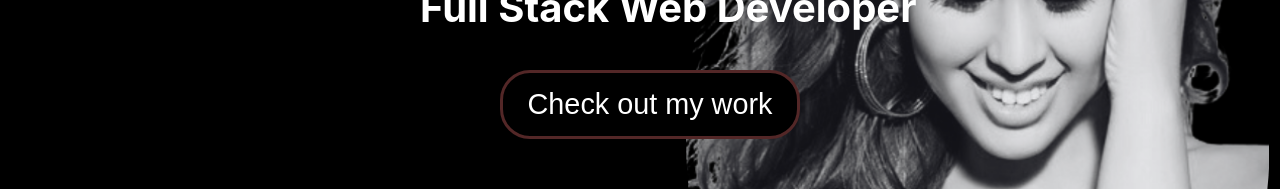
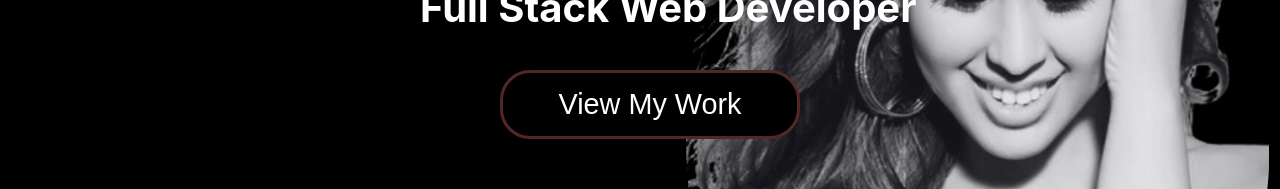
Before and after one commit to ChantellePe/chantelleperreau, a React (Create React App) app in the folder chantelleperreau/: page / in a window 1280 px wide. Shown: the part 230-419 px from the top of the page. Built offline with nearby package versions, Linux system fonts and the light colour scheme.

Commit message:
More styling changes

```diff
--- a/chantelleperreau/src/App.css
+++ b/chantelleperreau/src/App.css
@@ -7,7 +7,10 @@
   white-space: nowrap;
   display: block;
 }
-
+a {
+  text-decoration: none;
+  color: inherit;
+}
 .header {
   float: right;
   position: fixed;
@@ -44,7 +47,7 @@
 .bgImg{
   height: 650px;
   border-radius: 50%;
-  overflow: hidden;
+  overflow: auto;
   z-index: 3;
   position: fixed;
   right:10px;
@@ -62,7 +65,7 @@
   margin-left: 80px;
   font-size: 1.8rem;
   padding: 15px 20px;
-
+  cursor: pointer;
 }
 
 .body {
@@ -90,9 +93,16 @@
   white-space: nowrap;
 }**/
 
-@media only screen and (min-width: 1000px) {
+@media only screen and (max-width: 1919px) {
 
   .bgImg{
     height:800px;
   }
 }
+
+@media only screen and (min-width: 1920px) {
+
+  .bgImg{
+    height:1000px;
+  }
+}
--- a/chantelleperreau/src/App.js
+++ b/chantelleperreau/src/App.js
@@ -1,5 +1,6 @@
 import img from './utils/CPBW.png'
 import './App.css';
+import { BrowserRouter as Router, Link } from 'react-router-dom';
 
 function App() {
   return (
@@ -13,11 +14,17 @@ function App() {
     <section>
       <h1 className="mainTitle">Chantelle Perreau</h1>
       <h2 className="subheading">Full Stack Web Developer</h2>
-      <button className="check">Check out my work</button>
+      <button className="check">
+      <a href="#myWork">View My Work</a>
+      </button>
     </section>
 
     <section className="body">
       <h2 className="aboutMe">Welcome to my website</h2>
+    </section>
+
+    <section id="myWork">
+      <h2 className="aboutMe">WHey Hey </h2>
     </section>
 
     <footer>
```
